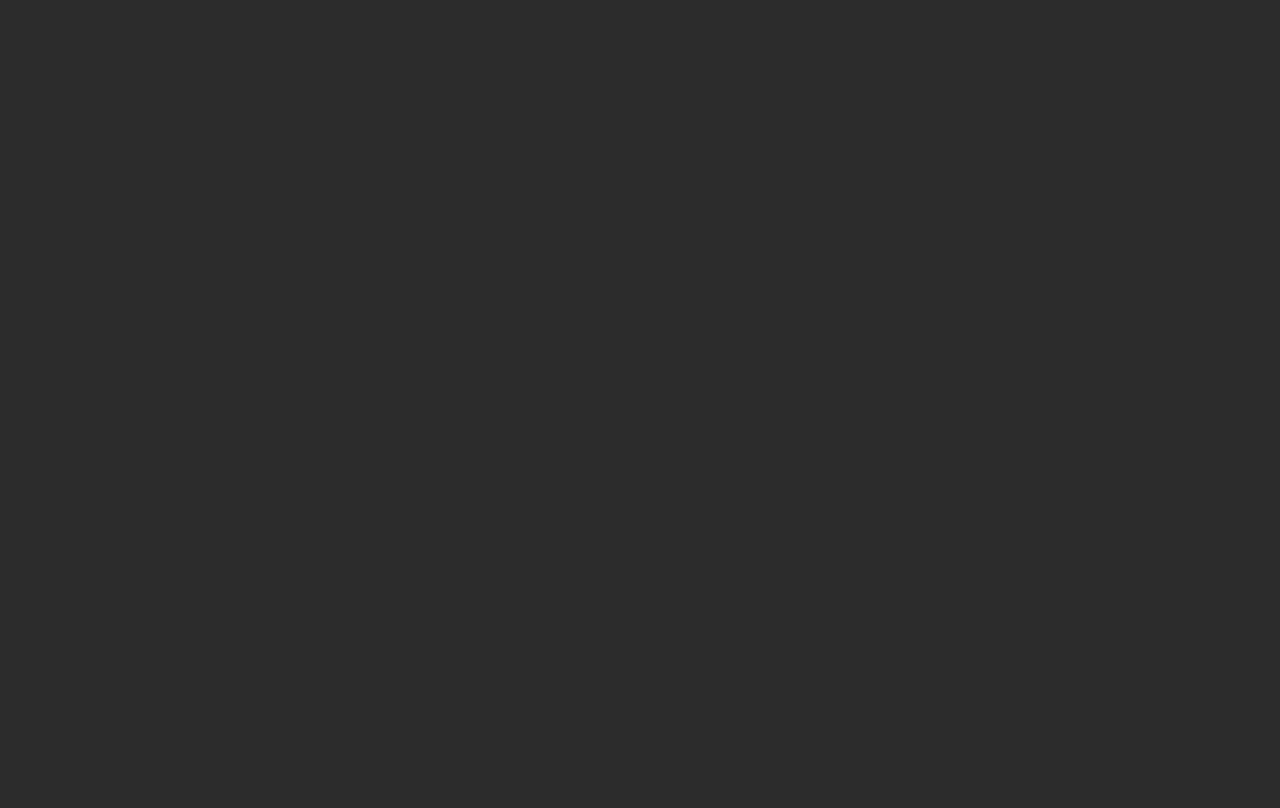
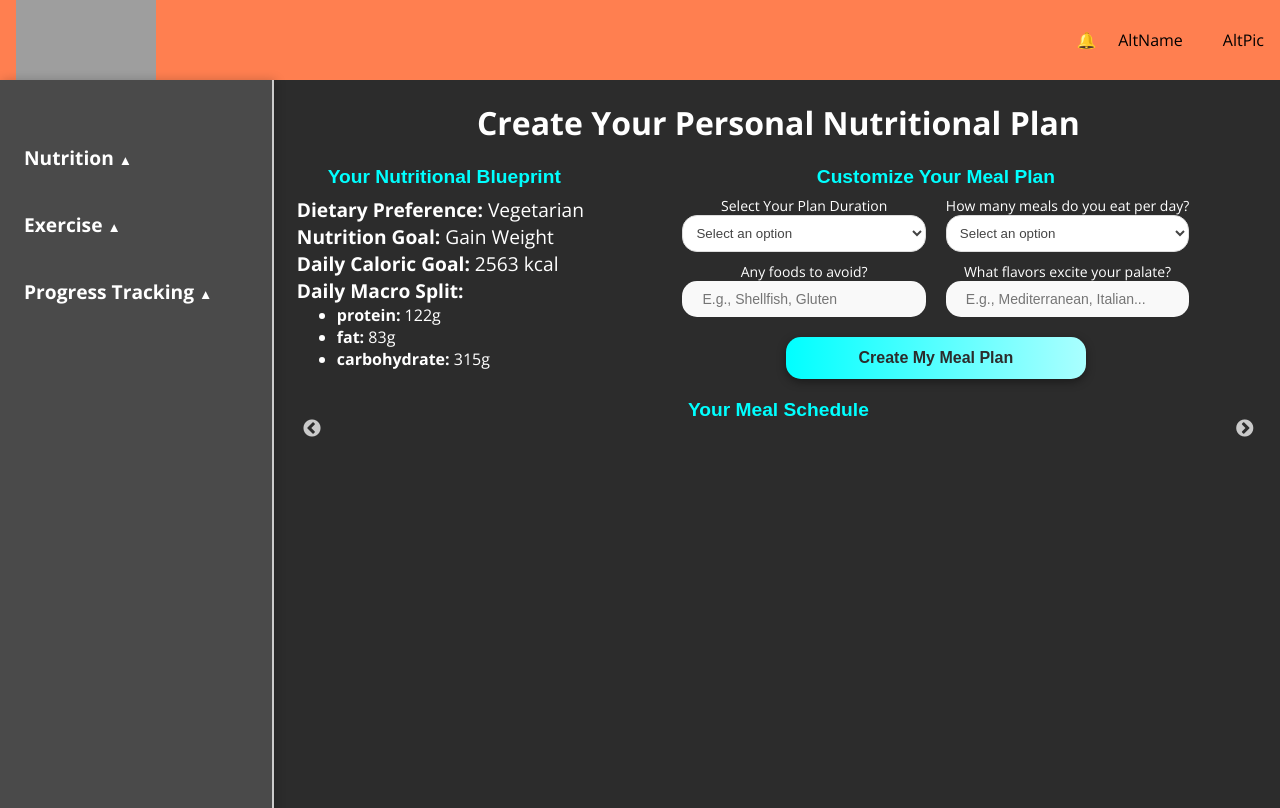
Before and after one commit to cstlford/ShapeShift_Frontend, a React (Vite) app in the folder frontend/: page /nutrition/plan in a window 1280 px wide. Before the commit this address had no page. Built offline with nearby package versions, Linux system fonts and the light colour scheme; grey boxes are pictures that could not be loaded.

Commit message:
route fix

```diff
--- a/frontend/src/App.tsx
+++ b/frontend/src/App.tsx
@@ -43,31 +43,28 @@ const App: React.FC = () => {
                 element={<GenerateMealPlan />}
               />
               <Route
-                path="/dashboard/exercise/guide"
+                path="/exercise/guide"
                 element={<ExcerciseGuideComponent />}
               />
               <Route
-                path="/dashboard/exercise/logging"
+                path="/exercise/logging"
                 element={<ExcerciseLoggingComponent />}
               />
               <Route
-                path="/dashboard/exercise/plan"
+                path="/exercise/plan"
                 element={<ExcercisePlanComponent />}
               />
               <Route
-                path="/dashboard/nutrition/recipes"
+                path="/nutrition/recipes"
                 element={<NutritionRecipeComponent />}
               />
               <Route
-                path="/dashboard/nutrition/logging"
+                path="nutrition/logging"
                 element={<NutritionLoggingComponent />}
               />
+              <Route path="/nutrition/plan" element={<NutritionPage />} />
               <Route
-                path="/dashboard/nutrition/plan"
-                element={<NutritionPage />}
-              />
-              <Route
-                path="/dashboard/progress/logging"
+                path="/progress/logging"
                 element={<ProgressLoggingComponent />}
               />
             </Routes>
--- a/frontend/src/components/Dashboard/SideNavbarComponent/index.tsx
+++ b/frontend/src/components/Dashboard/SideNavbarComponent/index.tsx
@@ -25,13 +25,13 @@ const SideNavbarComponent = () => {
         >
           <div className="collapsible-content">
             <li className="sidenav-item">
-              <NavLink to="/dashboard/nutrition/plan">Make a Plan</NavLink>
+              <NavLink to="/nutrition/plan">Make a Plan</NavLink>
             </li>
             <li className="sidenav-item">
-              <NavLink to="/dashboard/nutrition/recipes">My Recipes</NavLink>
+              <NavLink to="/nutrition/recipes">My Recipes</NavLink>
             </li>
             <li className="sidenav-item">
-              <NavLink to="/dashboard/nutrition/logging">Food Logging</NavLink>
+              <NavLink to="/nutrition/logging">Food Logging</NavLink>
             </li>
           </div>
         </div>
@@ -47,17 +47,13 @@ const SideNavbarComponent = () => {
         >
           <div className="collapsible-content">
             <li className="sidenav-item">
-              <NavLink to="/dashboard/exercise/plan">Make a Plan</NavLink>
+              <NavLink to="/exercise/plan">Make a Plan</NavLink>
             </li>
             <li className="sidenav-item">
-              <NavLink to="/dashboard/exercise/guide">
-                Exercise How-To Guide
-              </NavLink>
+              <NavLink to="/exercise/guide">Exercise How-To Guide</NavLink>
             </li>
             <li className="sidenav-item">
-              <NavLink to="/dashboard/exercise/logging">
-                Exercise Logging
-              </NavLink>
+              <NavLink to="/exercise/logging">Exercise Logging</NavLink>
             </li>
           </div>
         </div>
@@ -74,7 +70,7 @@ const SideNavbarComponent = () => {
         >
           <div className="collapsible-content">
             <li className="sidenav-item">
-              <NavLink to="/dashboard/progress/logging">Weight Logging</NavLink>
+              <NavLink to="/progress/logging">Weight Logging</NavLink>
             </li>
           </div>
         </div>
--- a/frontend/src/pages/App/LoginPage/index.tsx
+++ b/frontend/src/pages/App/LoginPage/index.tsx
@@ -25,26 +25,25 @@ const LoginPage = () => {
     e.preventDefault();
 
     try {
-      const response = await fetch("http://127.0.0.1:5000/app/auth/login", {
+      const response = await fetch("http://127.0.0.1:5000/auth/login", {
         method: "POST",
         headers: {
           "Content-Type": "application/json",
         },
+        credentials: "include",
         body: JSON.stringify({ email, password }),
       });
 
       if (response.ok) {
-        const data = await response.json();
-        // Store the JWT token securely
-        localStorage.setItem("accessToken", data.access_token);
         navigate("/dashboard");
         setError("");
       } else {
         const errorData = await response.json();
-        setError(errorData.message || "Login failed");
+        setError(errorData.error || "Login failed");
       }
     } catch (error) {
       console.error("An error occurred:", error);
+      setError("An error occurred. Please try again.");
     }
   };
 
```
